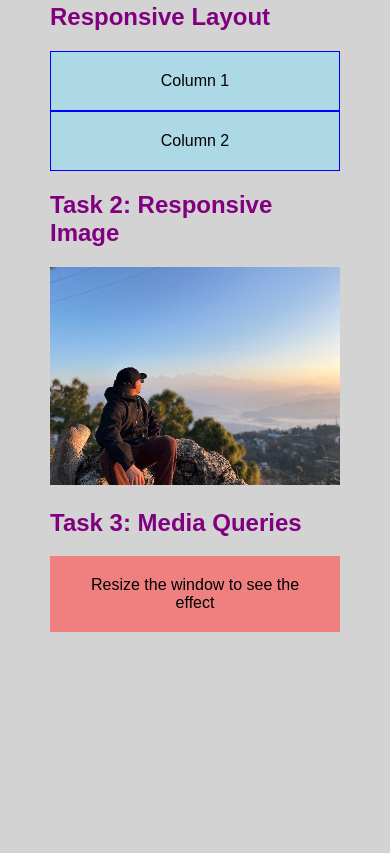
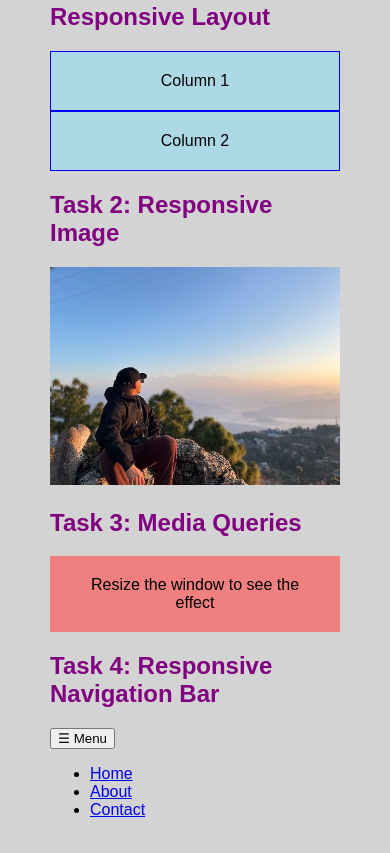
Before and after one commit to Shuvamss/website_dev_course_autumn_2026, a plain HTML site: page WS05/index.html in a window 390 px wide. Shown: the part 4422-5275 px from the top of the page. Before the commit the page ends 5104 px from the top, so only its background shows below. Drawn offline with Linux system fonts and the light colour scheme.

Commit message:
Added responsive navigation bar

```diff
--- a/WS05/index.html
+++ b/WS05/index.html
@@ -193,5 +193,16 @@
 <div class="media-query-box">
     Resize the window to see the effect
 </div>
+<h2>Task 4: Responsive Navigation Bar</h2>
+
+<nav class="responsive-nav">
+    <button class="menu-toggle" type="button">☰ Menu</button>
+
+    <ul class="nav-list">
+        <li><a href="#about">Home</a></li>
+        <li><a href="#services">About</a></li>
+        <li><a href="#contact">Contact</a></li>
+    </ul>
+</nav>
 </body>
 </html>
```
